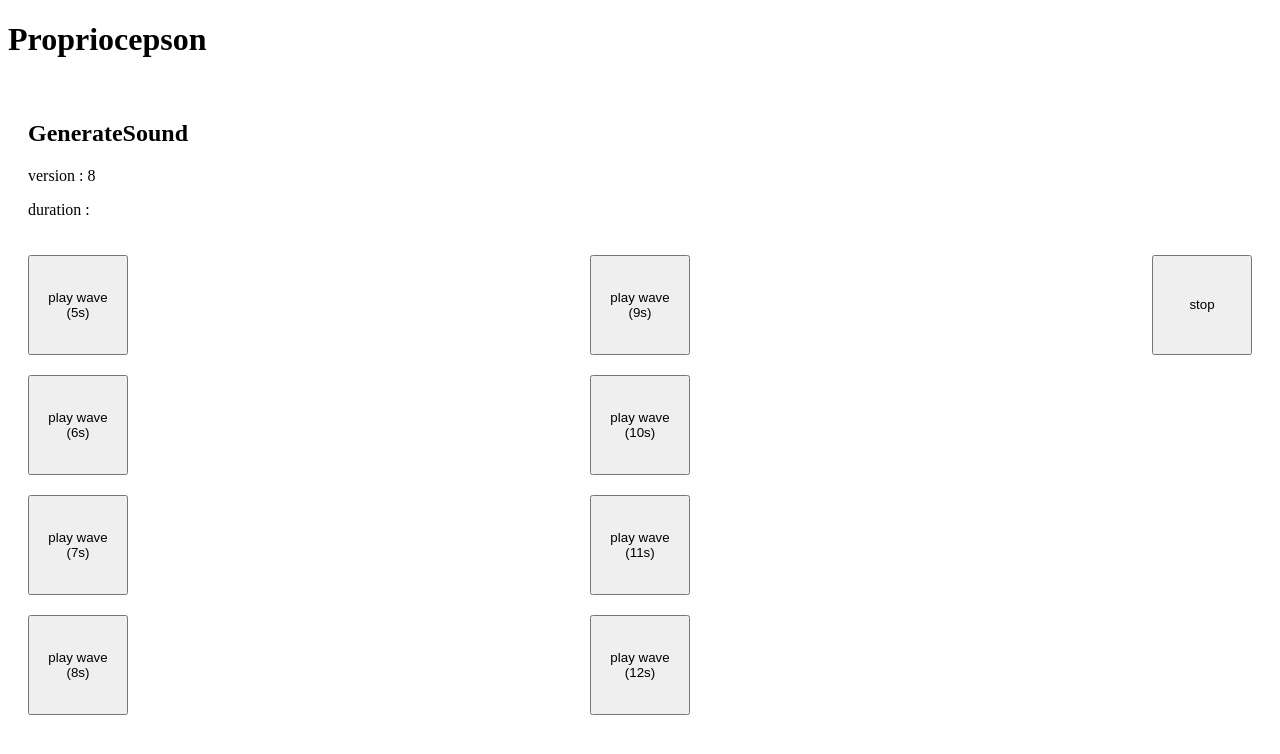
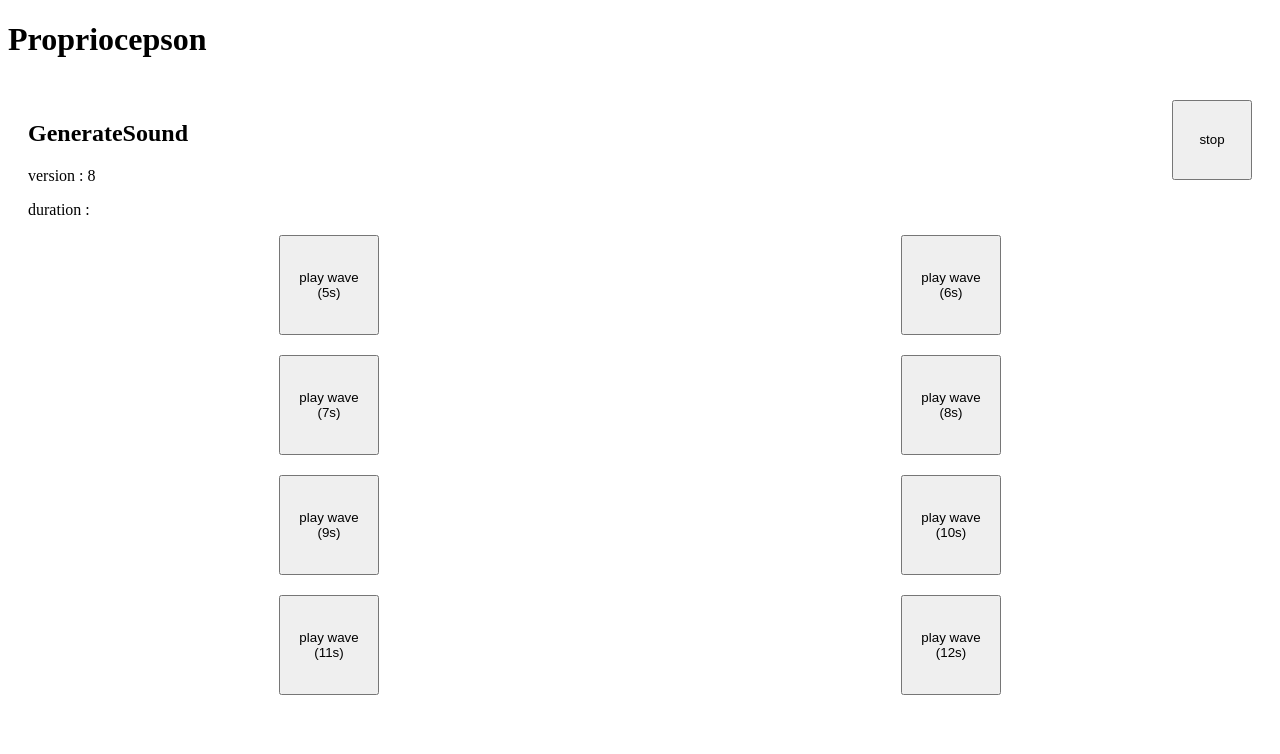
Before and after one commit to GuillaumeLiard/propriocepson, a Next.js app: page / in a window 1280 px wide. Shown: the top 754 px of the page. Built offline with nearby package versions, Linux system fonts and the light colour scheme.

Commit message:
update style

```diff
--- a/components/GenerateSound/index.module.scss
+++ b/components/GenerateSound/index.module.scss
@@ -3,19 +3,29 @@
     padding: 20px;
 }
 
-.container {
+
+.top {
+
     display: flex;
+    flex-direction: row;
     justify-content: space-between;
+
+    .button {
+        height: 80px;
+        width: 80px;
+    }
 }
 
 .inputs {
-    display: flex;
-    flex-direction: column;
+    display: grid;
+    grid-template-columns: 1fr 1fr;
+    row-gap: 20px;
+    column-gap: 20px;
+
+    .button {
+        height: 100px;
+        width: 100px;
+        justify-self: center;
+        align-self: center;
+    }
 }
-
-.button {
-    flex: 0 0 auto;
-    margin-top: 20px;
-    height: 100px;
-    width: 100px;
-}
--- a/components/GenerateSound/index.tsx
+++ b/components/GenerateSound/index.tsx
@@ -9,12 +9,16 @@ export default function GenerateSound() {
     } = usePlayer()
     return (
         <div className={styles.main}>
+            <div className={styles.top}>
                 <div className="header">
                     <h2>GenerateSound</h2>
                     <p>version : {VERSION}</p>
                     <p>duration : {duration}</p>
                 </div>
-            <div className={styles.container}>
+                <button className={styles.button} onClick={stop}>
+                    stop
+                </button>
+            </div>
             <div className={styles.inputs}>
                 <button className={styles.button} onClick={() => play(5)}>
                     play wave (5s)
@@ -28,7 +32,6 @@ export default function GenerateSound() {
                 <button className={styles.button} onClick={() => play(8)}>
                     play wave (8s)
                 </button>
-                </div><div className={styles.inputs}>
                 <button className={styles.button} onClick={() => play(9)}>
                     play wave (9s)
                 </button>
@@ -42,12 +45,6 @@ export default function GenerateSound() {
                     play wave (12s)
                 </button>
             </div>
-                <div className={styles.inputs}>
-                    <button className={styles.button} onClick={stop}>
-                        stop
-                    </button>
-                </div>
-            </div>
         </div>
     )
 }
```
Lines whose indentation alone changed are shown as unchanged.
